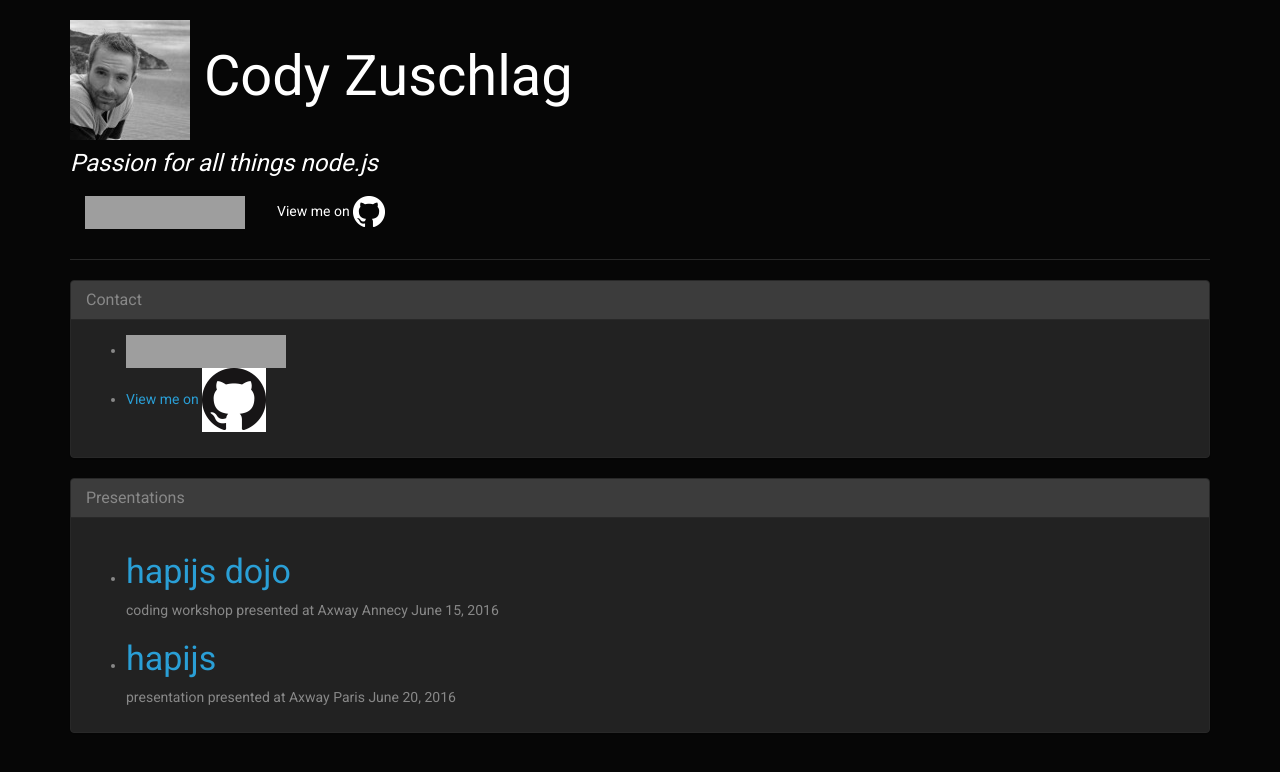
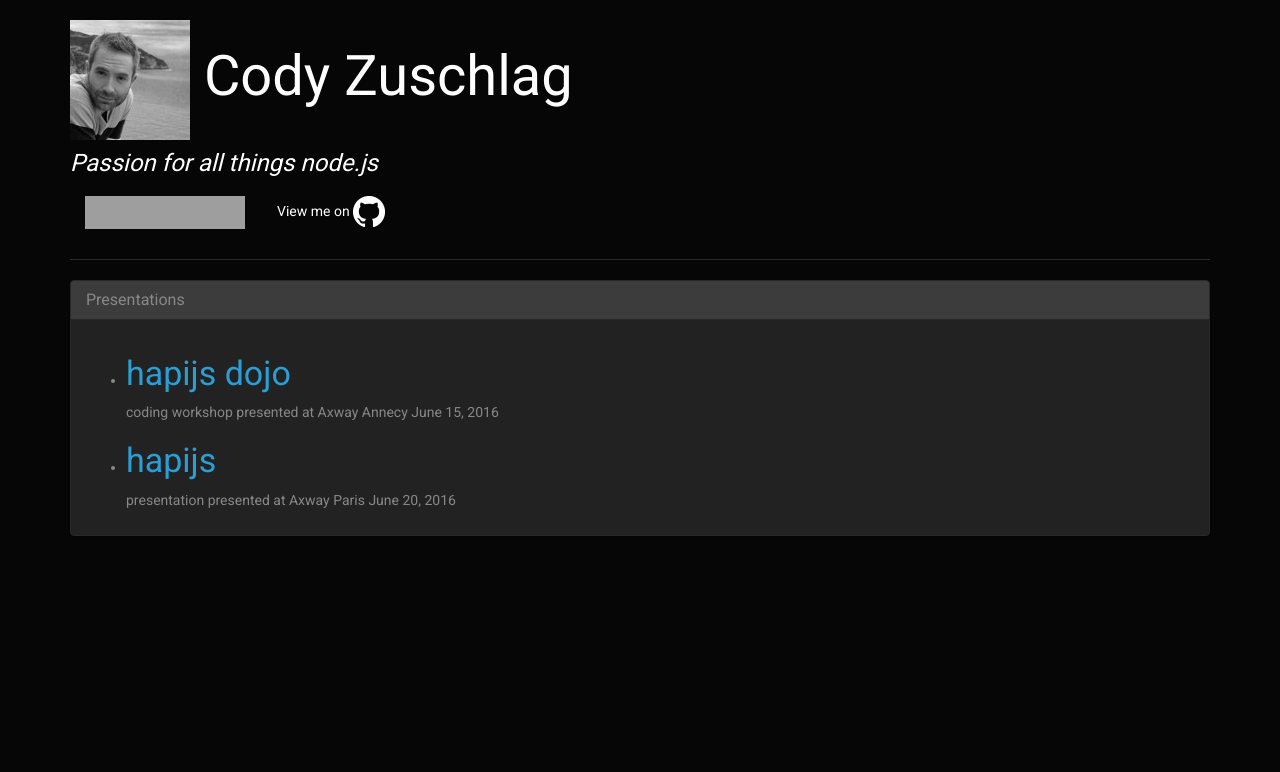
Before and after one commit to codyzu/codyzu.github.io, a Jekyll site: the page built from index.md, in a window 1280 px wide. Shown: the top 772 px of the page. Built offline with Jekyll 4.4.1, drawn with Linux system fonts in a browser that asks for light colours; grey boxes are pictures that could not be loaded.

Commit message:
improve profile links

```diff
--- a/index.md
+++ b/index.md
@@ -18,24 +18,6 @@ title: Welcome to the index
 
 <div class="panel panel-default">
   <div class="panel-heading">
-    <h3 class="panel-title">Contact</h3>
-  </div>
-  <div class="panel-body">
-    <ul>
-      <li>
-        <a href="https://fr.linkedin.com/pub/cody-zuschlag/25/8b0/b5b">
-              <img src="https://static.licdn.com/scds/common/u/img/webpromo/btn_viewmy_160x33.png" width="160" height="33" border="0" alt="View Cody Zuschlag's profile on LinkedIn">
-        </a>
-      </li>
-      <li>
-        <a href="https://github.com/codyzu">View me on <img src="images/GitHub-Mark-64px.png" style="background-color:white" /></a>
-      </li>
-    </ul>
-  </div>
-</div>
-
-<div class="panel panel-default">
-  <div class="panel-heading">
     <h3 class="panel-title">Presentations</h3>
   </div>
   <div class="panel-body">
```
